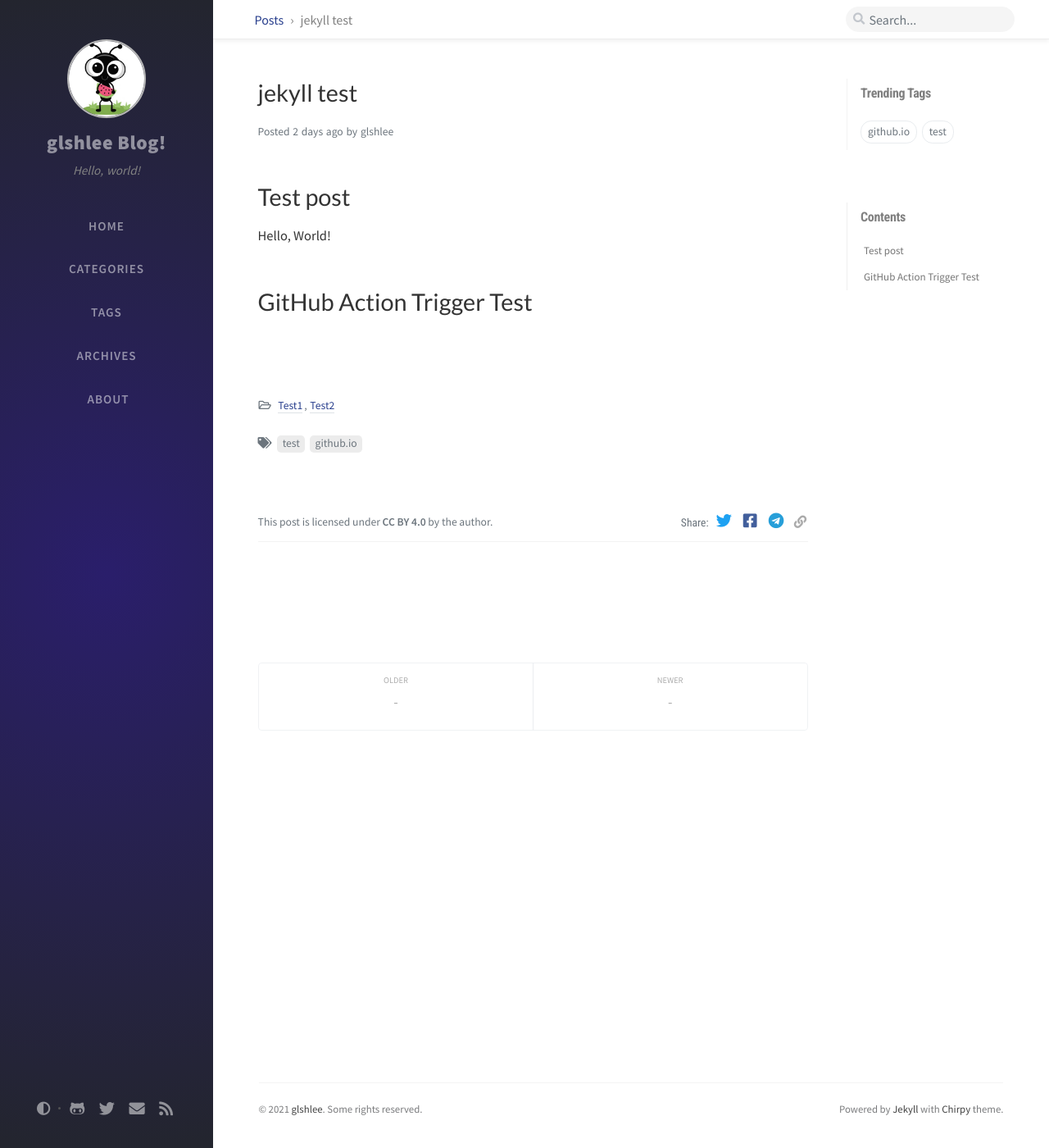
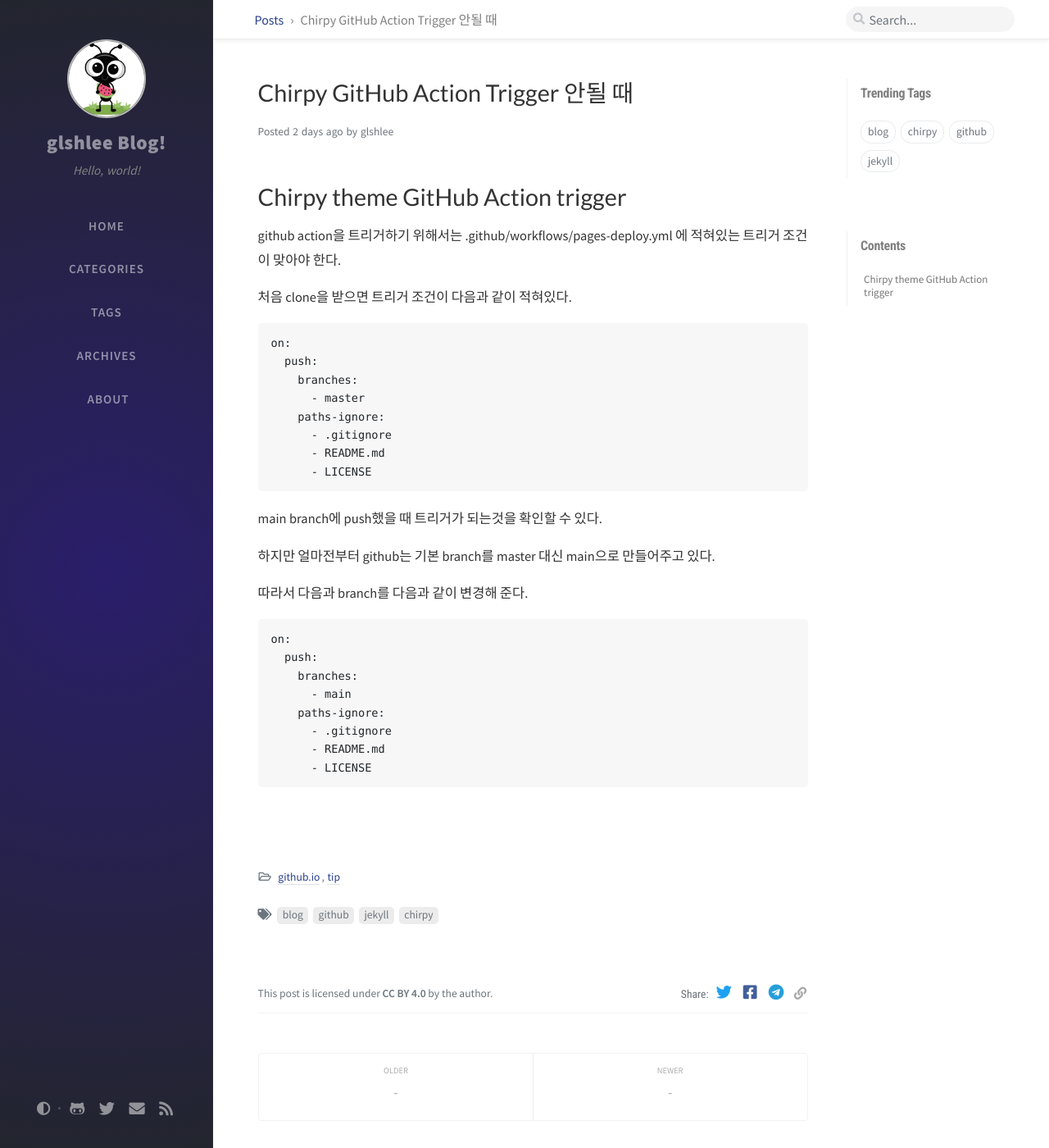
Before and after one commit to glshlee/glshlee.github.io, a Jekyll site: the page built from _posts/2021-01-07-Test.md, in a window 1280 px wide and 1400 px high. Shown: the whole window at 82% size. Built offline with Jekyll 4.4.1, drawn with Linux system fonts in a browser that asks for light colours; nearby versions of some CDN libraries; comment, search, counter and statistics services are not loaded.

Commit message:
Chirpy GitHub Action Trigger 안될 때

````diff
--- a/_posts/2021-01-07-Test.md
+++ b/_posts/2021-01-07-Test.md
@@ -1,12 +1,37 @@
 ---
-title: jekyll test
+title: Chirpy GitHub Action Trigger 안될 때
 author: glshlee
 date: 2021-01-07
-categories: [Test1, Test2]
-tags: [test, github.io]
+categories: [github.io, tip]
+tags: [blog, github, jekyll, chirpy]
 ---
 
-# Test post
-Hello, World!
+# Chirpy theme GitHub Action trigger
+github action을 트리거하기 위해서는 .github/workflows/pages-deploy.yml 에 적혀있는 트리거 조건이 맞아야 한다.
 
-# GitHub Action Trigger Test
+처음 clone을 받으면 트리거 조건이 다음과 같이 적혀있다.
+```
+on:
+  push:
+    branches:
+      - master
+    paths-ignore:
+      - .gitignore
+      - README.md
+      - LICENSE
+```
+main branch에 push했을 때 트리거가 되는것을 확인할 수 있다.
+
+하지만 얼마전부터 github는 기본 branch를 master 대신 main으로 만들어주고 있다.
+
+따라서 다음과 branch를 다음과 같이 변경해 준다.
+```
+on:
+  push:
+    branches:
+      - main
+    paths-ignore:
+      - .gitignore
+      - README.md
+      - LICENSE
+```
````
